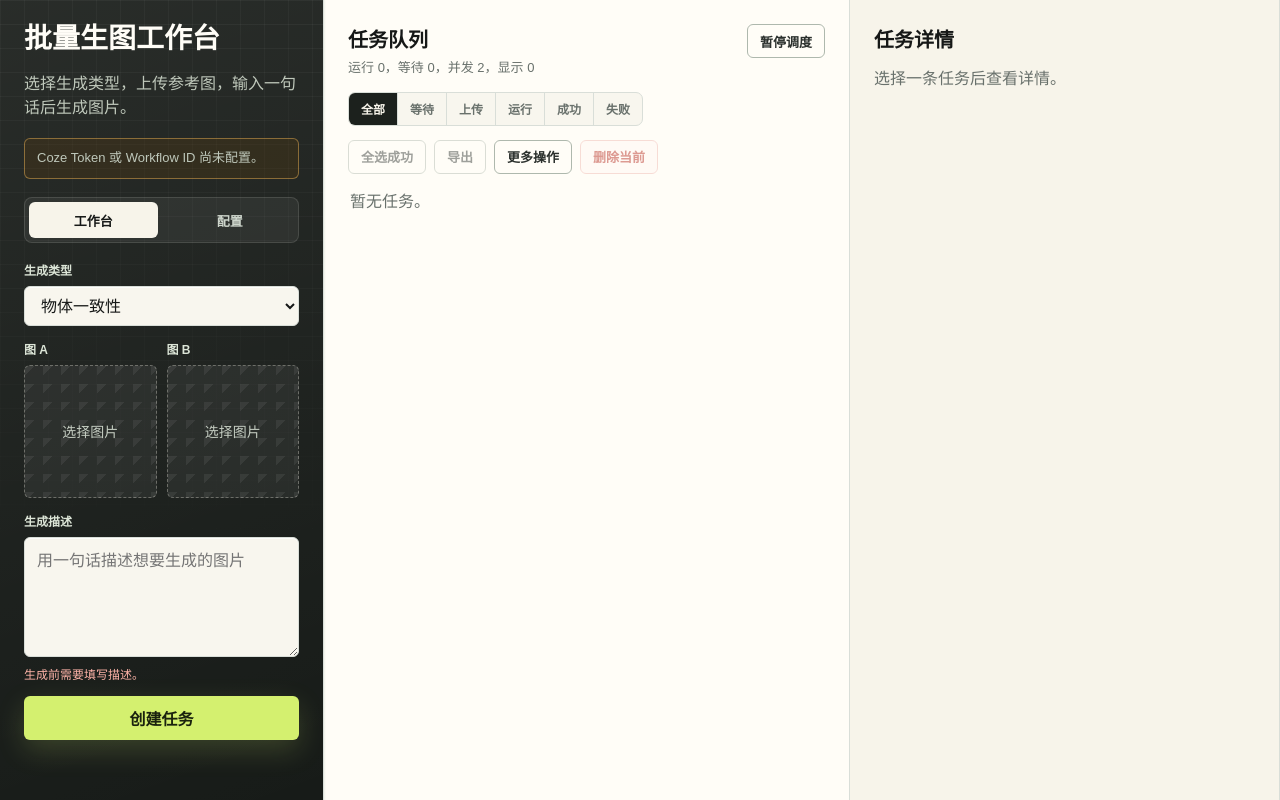
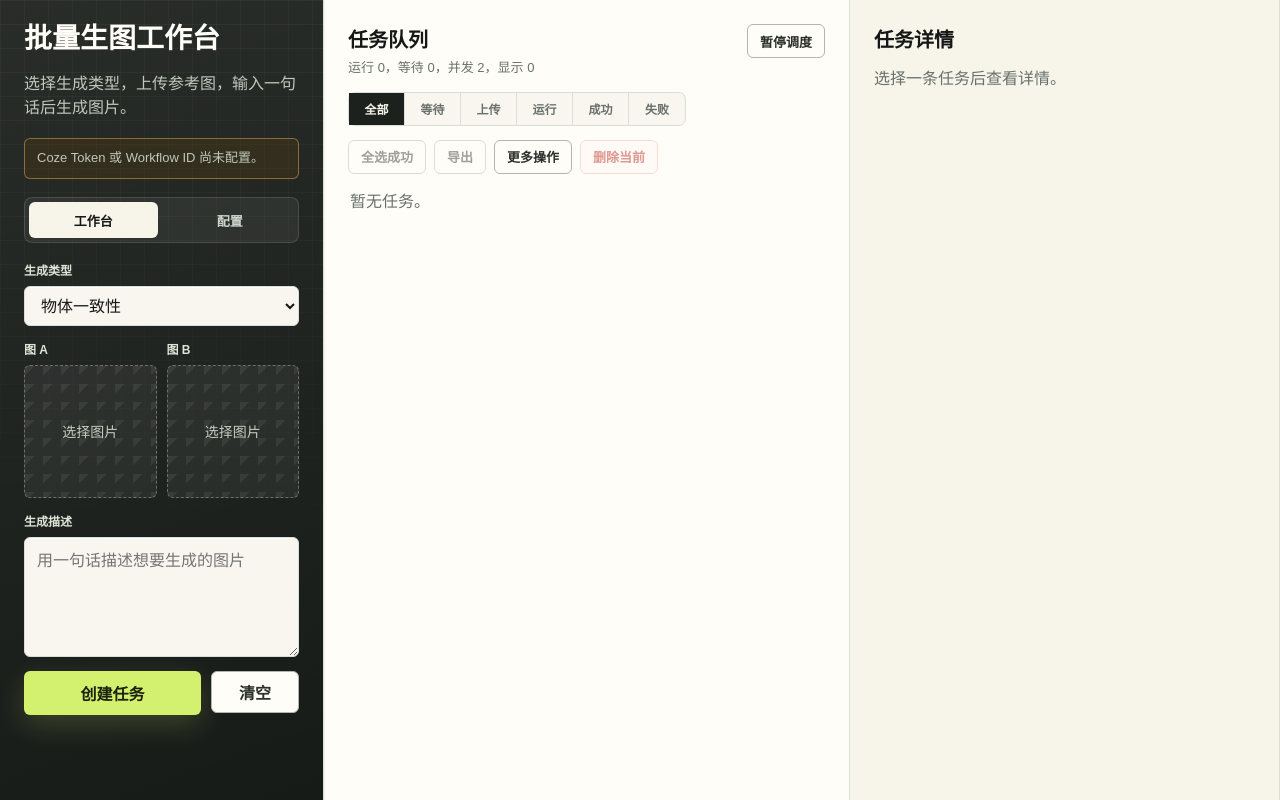
Before and after one commit to xovoxy/generate-image, a React (Vite) app: page / in a window 1280 px wide. Built offline with nearby package versions, Linux system fonts and the light colour scheme.

Commit message:
Fix task form and queue layout

```diff
--- a/src/main.tsx
+++ b/src/main.tsx
@@ -237,6 +237,9 @@ function App() {
   const [activeView, setActiveView] = React.useState<ActiveView>("workspace");
   const [imageA, setImageA] = React.useState<SelectedImage>();
   const [imageB, setImageB] = React.useState<SelectedImage>();
+  const [imageInputResetKey, setImageInputResetKey] = React.useState(0);
+  const imageARef = React.useRef<SelectedImage | undefined>(undefined);
+  const imageBRef = React.useRef<SelectedImage | undefined>(undefined);
   const enabledTypes = React.useMemo(() => getEnabledGenerateTypes(), []);
   const [selectedType, setSelectedType] = React.useState(enabledTypes[0]?.type ?? 1);
   const [prompt, setPrompt] = React.useState("");
@@ -251,6 +254,7 @@ function App() {
   const [taskStatusFilter, setTaskStatusFilter] = React.useState<TaskStatusFilter>("all");
   const runningTaskIdsRef = React.useRef<Set<string>>(new Set());
   const [formError, setFormError] = React.useState<string>();
+  const [hasAttemptedCreateTask, setHasAttemptedCreateTask] = React.useState(false);
   const [queueMessage, setQueueMessage] = React.useState<string>();
   const [settingsMessage, setSettingsMessage] = React.useState<string>();
   const [settingsError, setSettingsError] = React.useState<string>();
@@ -326,6 +330,8 @@ function App() {
   }
 
   function handleCreateTask() {
+    setHasAttemptedCreateTask(true);
+
     const task = buildTaskFromInput();
 
     if (!task) {
@@ -333,6 +339,37 @@ function App() {
     }
 
     enqueueTask(task);
+  }
+
+  function handleClearTaskInput() {
+    if (imageA) {
+      URL.revokeObjectURL(imageA.previewUrl);
+    }
+
+    if (imageB) {
+      URL.revokeObjectURL(imageB.previewUrl);
+    }
+
+    setImageA(undefined);
+    setImageB(undefined);
+    setPrompt("");
+    setFormError(undefined);
+    setHasAttemptedCreateTask(false);
+    setImageInputResetKey((currentKey) => currentKey + 1);
+
+    setFullscreenPreview((currentPreview) => {
+      if (
+        currentPreview &&
+        (currentPreview.imageUrl === imageA?.previewUrl ||
+          currentPreview.imageUrl === imageB?.previewUrl ||
+          currentPreview.imagePath === imageA?.path ||
+          currentPreview.imagePath === imageB?.path)
+      ) {
+        return undefined;
+      }
+
+      return currentPreview;
+    });
   }
 
   function toggleTaskSelection(taskId: string) {
@@ -878,16 +915,21 @@ function App() {
   }, [selectedTask, fullscreenPreview?.imagePath, imageUrls]);
 
   React.useEffect(() => {
+    imageARef.current = imageA;
+    imageBRef.current = imageB;
+  }, [imageA, imageB]);
+
+  React.useEffect(() => {
     return () => {
-      if (imageA) {
-        URL.revokeObjectURL(imageA.previewUrl);
+      if (imageARef.current) {
+        URL.revokeObjectURL(imageARef.current.previewUrl);
       }
 
-      if (imageB) {
-        URL.revokeObjectURL(imageB.previewUrl);
+      if (imageBRef.current) {
+        URL.revokeObjectURL(imageBRef.current.previewUrl);
       }
     };
-  }, [imageA, imageB]);
+  }, []);
 
   return (
     <main className={`app-shell${activeView === "settings" ? " app-shell--settings" : ""}`}>
@@ -934,6 +976,7 @@ function App() {
           </label>
           <div className="image-input-grid">
             <ImageInput
+              key={`image-a-${imageInputResetKey}`}
               label={selectedImageCount === 1 ? "参考图" : "图 A"}
               image={imageA}
               onChange={handleImageChange(setImageA)}
@@ -941,6 +984,7 @@ function App() {
             />
             {selectedImageCount === 2 ? (
               <ImageInput
+                key={`image-b-${imageInputResetKey}`}
                 label="图 B"
                 image={imageB}
                 onChange={handleImageChange(setImageB)}
@@ -957,12 +1001,17 @@ function App() {
               placeholder="用一句话描述想要生成的图片"
               onChange={(event) => setPrompt(event.currentTarget.value)}
             />
-            {isPromptEmpty ? <span className="field__hint">生成前需要填写描述。</span> : null}
+            {hasAttemptedCreateTask && isPromptEmpty ? <span className="field__hint">生成前需要填写描述。</span> : null}
           </label>
           {formError ? <p className="form-error">{formError}</p> : null}
-          <button className="primary-button" type="button" onClick={handleCreateTask}>
-            创建任务
-          </button>
+          <div className="task-form-actions">
+            <button className="primary-button" type="button" onClick={handleCreateTask}>
+              创建任务
+            </button>
+            <button className="secondary-button" type="button" onClick={handleClearTaskInput}>
+              清空
+            </button>
+          </div>
           </div>
         ) : (
           <div className="settings-intro">
--- a/src/styles.css
+++ b/src/styles.css
@@ -249,6 +249,17 @@ select {
   background: #e0f889;
 }
 
+.task-form-actions {
+  display: grid;
+  grid-template-columns: minmax(0, 1fr) 88px;
+  gap: 10px;
+}
+
+.task-form-actions .primary-button,
+.task-form-actions .secondary-button {
+  width: 100%;
+}
+
 .secondary-button,
 .danger-button {
   height: 42px;
@@ -350,6 +361,7 @@ select {
 }
 
 .queue-panel {
+  overflow: hidden;
   background:
     linear-gradient(90deg, rgba(56, 106, 72, 0.08) 0, transparent 2px),
     var(--panel);
@@ -372,6 +384,7 @@ select {
 .queue-header,
 .detail-header {
   display: flex;
+  flex: 0 0 auto;
   align-items: flex-start;
   justify-content: space-between;
   gap: 14px;
@@ -442,15 +455,18 @@ select {
 
 .queue-actions {
   display: flex;
+  flex: 0 0 auto;
   flex-wrap: wrap;
   gap: 8px;
 }
 
 .queue-filter-bar {
-  display: inline-flex;
+  display: flex;
+  flex-wrap: wrap;
+  flex: 0 0 auto;
   width: fit-content;
   max-width: 100%;
-  overflow: hidden;
+  overflow: visible;
   border: 1px solid var(--line);
   border-radius: 7px;
   background: var(--field);
@@ -496,7 +512,9 @@ select {
 }
 
 .filter-button {
+  flex: 0 0 auto;
   height: 32px;
+  min-width: 56px;
   padding: 0 12px;
   border: 0;
   border-right: 1px solid var(--line);
@@ -582,6 +600,8 @@ select {
 
 .task-list {
   display: grid;
+  flex: 1 1 auto;
+  align-content: start;
   gap: 10px;
   min-height: 0;
   overflow-y: auto;
```
